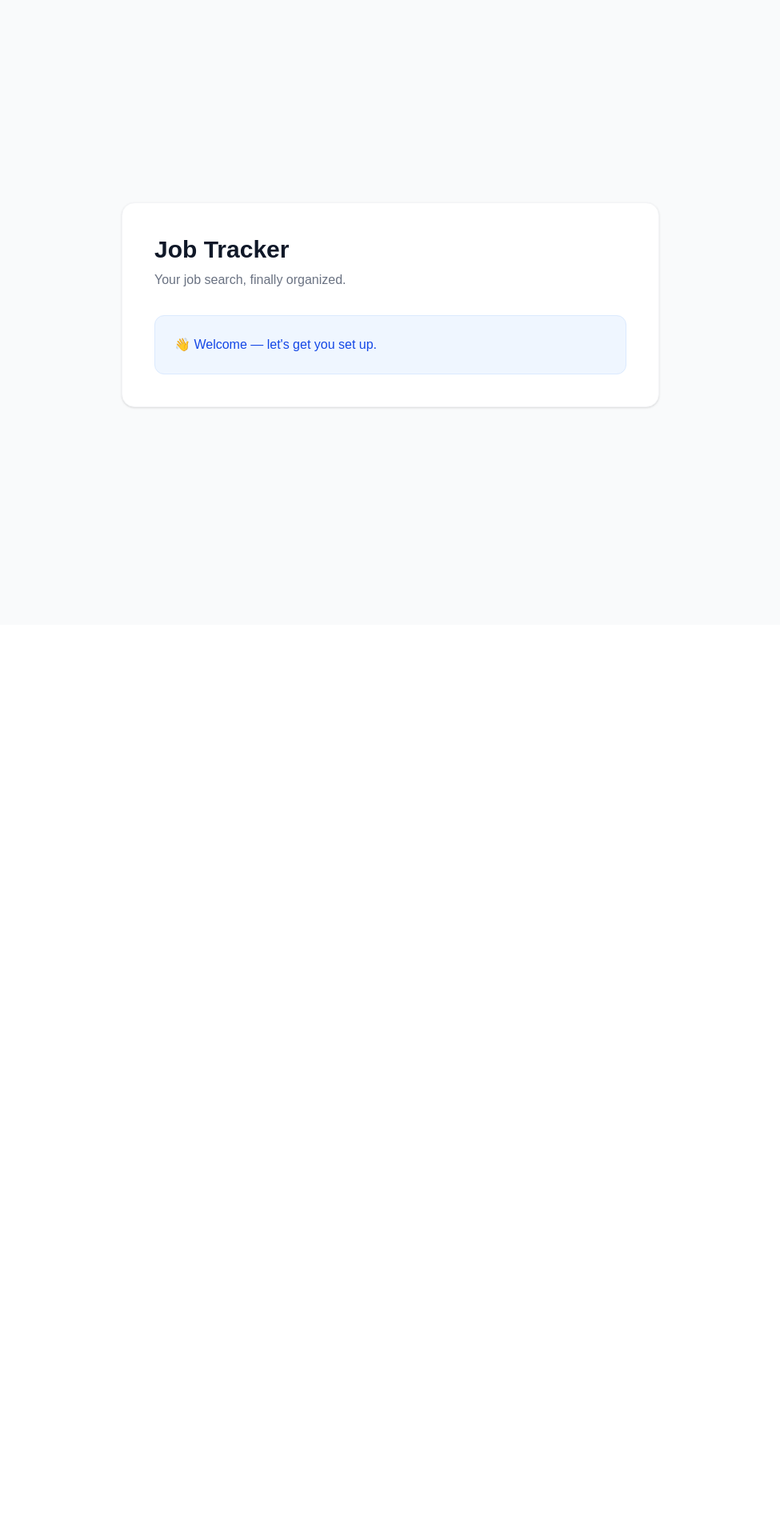
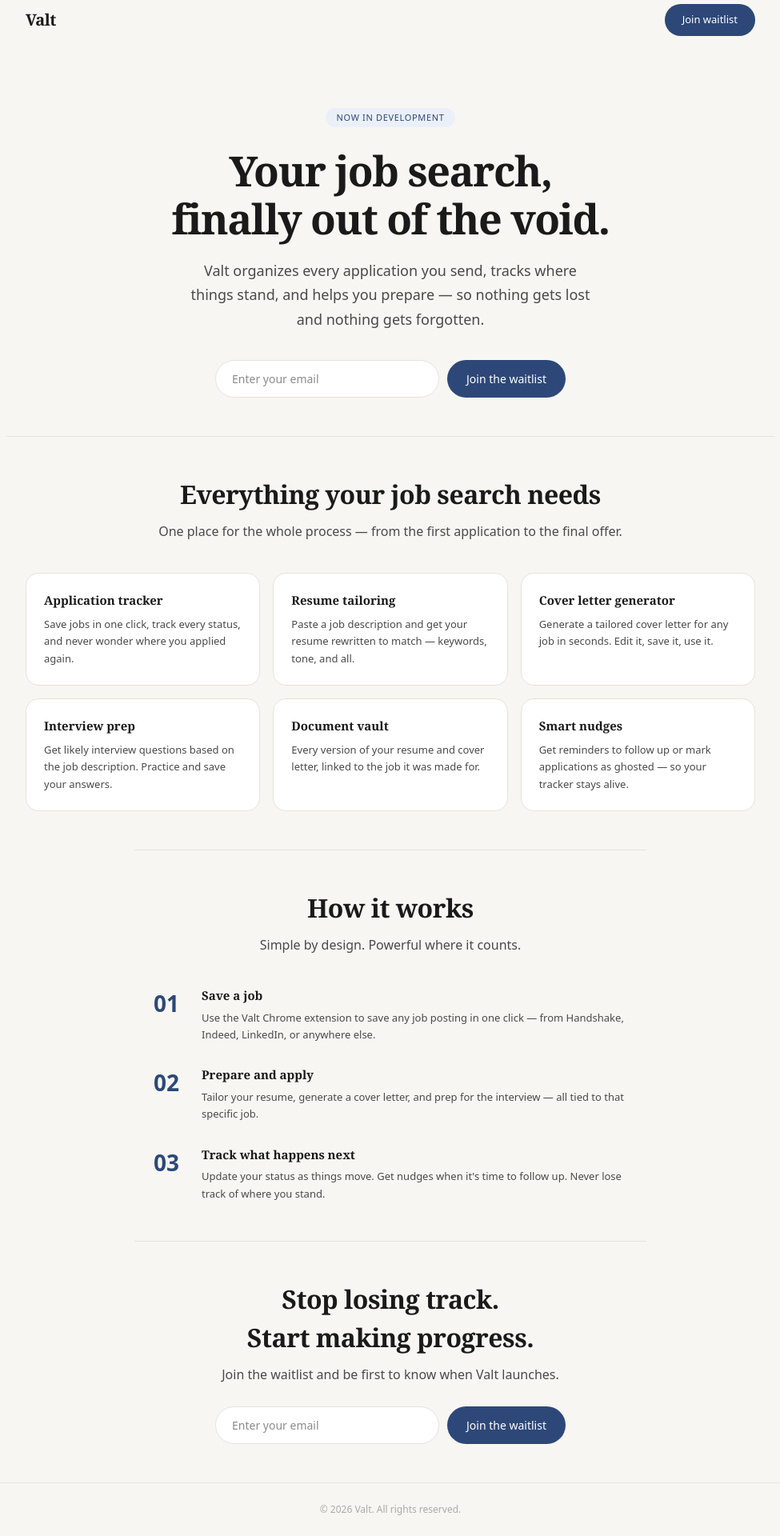
Before and after one commit to ashlynmcadams/job-tracker, a Next.js app: page / in a window 1280 px wide. Shown: the part 19-1939 px from the top of the page at 80% size, without its empty margins (152-1127 px from the left). Before the commit the page ends 800 px from the top, so only its background shows below. Built offline with nearby package versions, Linux system fonts and the light colour scheme.

Commit message:
landing page

```diff
--- a/app/page.tsx
+++ b/app/page.tsx
@@ -1,13 +1,142 @@
+"use client";
+import { useState } from "react";
+
 export default function Home() {
+  const [email, setEmail] = useState("");
+  const [submitted, setSubmitted] = useState(false);
+
+  function handleSubmit(e: React.MouseEvent) {
+    e.preventDefault();
+    if (email) setSubmitted(true);
+  }
+
   return (
-    <main className="min-h-screen bg-gray-50 flex flex-col items-center justify-center p-8">
-      <div className="max-w-2xl w-full bg-white rounded-2xl shadow-sm border border-gray-100 p-10">
-        <h1 className="text-3xl font-bold text-gray-900 mb-2">Job Tracker</h1>
-        <p className="text-gray-500 mb-8">Your job search, finally organized.</p>
-        <div className="bg-blue-50 border border-blue-100 rounded-xl p-6">
-          <p className="text-blue-700 font-medium">👋 Welcome — let's get you set up.</p>
+    <main style={{ background: "#F7F6F2", color: "#1A1A1A", minHeight: "100vh", fontFamily: "'Georgia', serif" }}>
+
+      {/* Nav */}
+      <nav style={{ maxWidth: 960, margin: "0 auto", padding: "24px 24px", display: "flex", alignItems: "center", justifyContent: "space-between" }}>
+        <span style={{ fontSize: 20, fontWeight: 600, letterSpacing: "-0.5px", color: "#1A1A1A", fontFamily: "'Georgia', serif" }}>Valt</span>
+        <button
+          onClick={() => document.getElementById("waitlist")?.scrollIntoView({ behavior: "smooth" })}
+          style={{ fontSize: 13, background: "#2D4878", color: "#fff", padding: "10px 22px", borderRadius: 999, border: "none", cursor: "pointer", fontFamily: "system-ui, sans-serif" }}
+        >
+          Join waitlist
+        </button>
+      </nav>
+
+      {/* Hero */}
+      <section style={{ maxWidth: 720, margin: "0 auto", padding: "64px 24px 48px", textAlign: "center" }}>
+        <div style={{ display: "inline-block", fontSize: 11, fontWeight: 500, background: "#EBF0F8", color: "#2D4878", padding: "4px 14px", borderRadius: 999, marginBottom: 24, letterSpacing: "0.06em", textTransform: "uppercase", fontFamily: "system-ui, sans-serif" }}>
+          Now in development
         </div>
-      </div>
+        <h1 style={{ fontSize: 52, fontWeight: 600, lineHeight: 1.15, letterSpacing: "-1.5px", marginBottom: 20, color: "#1A1A1A" }}>
+          Your job search,<br />finally out of the void.
+        </h1>
+        <p style={{ fontSize: 18, color: "#4A4A4A", maxWidth: 520, margin: "0 auto 36px", lineHeight: 1.7, fontFamily: "system-ui, sans-serif" }}>
+          Valt organizes every application you send, tracks where things stand, and helps you prepare — so nothing gets lost and nothing gets forgotten.
+        </p>
+        <div id="waitlist" style={{ display: "flex", flexDirection: "column", alignItems: "center", gap: 12 }}>
+          <div style={{ display: "flex", gap: 10, flexWrap: "wrap", justifyContent: "center" }}>
+            <input
+              type="email"
+              placeholder="Enter your email"
+              value={email}
+              onChange={(e) => setEmail(e.target.value)}
+              style={{ padding: "12px 20px", borderRadius: 999, border: "1px solid #E5E3DD", fontSize: 14, width: 280, outline: "none", background: "#fff", fontFamily: "system-ui, sans-serif", color: "#1A1A1A" }}
+            />
+            <button
+              onClick={handleSubmit}
+              style={{ padding: "12px 24px", background: "#2D4878", color: "#fff", fontSize: 14, borderRadius: 999, border: "none", cursor: "pointer", fontFamily: "system-ui, sans-serif" }}
+            >
+              {submitted ? "You're on the list!" : "Join the waitlist"}
+            </button>
+          </div>
+          {submitted && (
+            <p style={{ fontSize: 13, color: "#4A4A4A", fontFamily: "system-ui, sans-serif" }}>We'll be in touch soon.</p>
+          )}
+        </div>
+      </section>
+
+      {/* Features */}
+      <section style={{ maxWidth: 960, margin: "0 auto", padding: "48px 24px", borderTop: "1px solid #E5E3DD" }}>
+        <h2 style={{ fontSize: 32, fontWeight: 600, textAlign: "center", marginBottom: 10, letterSpacing: "-0.5px" }}>
+          Everything your job search needs
+        </h2>
+        <p style={{ textAlign: "center", color: "#4A4A4A", marginBottom: 40, fontSize: 16, fontFamily: "system-ui, sans-serif" }}>
+          One place for the whole process — from the first application to the final offer.
+        </p>
+        <div style={{ display: "grid", gridTemplateColumns: "repeat(auto-fit, minmax(260px, 1fr))", gap: 16 }}>
+          {[
+            { title: "Application tracker", desc: "Save jobs in one click, track every status, and never wonder where you applied again." },
+            { title: "Resume tailoring", desc: "Paste a job description and get your resume rewritten to match — keywords, tone, and all." },
+            { title: "Cover letter generator", desc: "Generate a tailored cover letter for any job in seconds. Edit it, save it, use it." },
+            { title: "Interview prep", desc: "Get likely interview questions based on the job description. Practice and save your answers." },
+            { title: "Document vault", desc: "Every version of your resume and cover letter, linked to the job it was made for." },
+            { title: "Smart nudges", desc: "Get reminders to follow up or mark applications as ghosted — so your tracker stays alive." },
+          ].map((f) => (
+            <div key={f.title} style={{ background: "#fff", border: "1px solid #E5E3DD", borderRadius: 16, padding: "22px 22px" }}>
+              <h3 style={{ fontSize: 15, fontWeight: 600, marginBottom: 8, color: "#1A1A1A" }}>{f.title}</h3>
+              <p style={{ fontSize: 13, color: "#4A4A4A", lineHeight: 1.65, fontFamily: "system-ui, sans-serif" }}>{f.desc}</p>
+            </div>
+          ))}
+        </div>
+      </section>
+
+      {/* How it works */}
+      <section style={{ maxWidth: 640, margin: "0 auto", padding: "48px 24px", borderTop: "1px solid #E5E3DD" }}>
+        <h2 style={{ fontSize: 32, fontWeight: 600, textAlign: "center", marginBottom: 10, letterSpacing: "-0.5px" }}>
+          How it works
+        </h2>
+        <p style={{ textAlign: "center", color: "#4A4A4A", marginBottom: 40, fontSize: 16, fontFamily: "system-ui, sans-serif" }}>
+          Simple by design. Powerful where it counts.
+        </p>
+        <div style={{ display: "flex", flexDirection: "column", gap: 28 }}>
+          {[
+            { step: "01", title: "Save a job", desc: "Use the Valt Chrome extension to save any job posting in one click — from Handshake, Indeed, LinkedIn, or anywhere else." },
+            { step: "02", title: "Prepare and apply", desc: "Tailor your resume, generate a cover letter, and prep for the interview — all tied to that specific job." },
+            { step: "03", title: "Track what happens next", desc: "Update your status as things move. Get nudges when it's time to follow up. Never lose track of where you stand." },
+          ].map((s) => (
+            <div key={s.step} style={{ display: "flex", gap: 20, alignItems: "flex-start" }}>
+              <span style={{ fontSize: 28, fontWeight: 700, color: "#2D4878", width: 40, flexShrink: 0, fontFamily: "system-ui, sans-serif" }}>{s.step}</span>
+              <div>
+                <h3 style={{ fontSize: 15, fontWeight: 600, marginBottom: 6, color: "#1A1A1A" }}>{s.title}</h3>
+                <p style={{ fontSize: 13, color: "#4A4A4A", lineHeight: 1.65, fontFamily: "system-ui, sans-serif" }}>{s.desc}</p>
+              </div>
+            </div>
+          ))}
+        </div>
+      </section>
+
+      {/* Bottom CTA */}
+      <section style={{ maxWidth: 640, margin: "0 auto", padding: "48px 24px", borderTop: "1px solid #E5E3DD", textAlign: "center" }}>
+        <h2 style={{ fontSize: 32, fontWeight: 600, marginBottom: 10, letterSpacing: "-0.5px" }}>
+          Stop losing track.<br />Start making progress.
+        </h2>
+        <p style={{ color: "#4A4A4A", marginBottom: 28, fontSize: 16, fontFamily: "system-ui, sans-serif" }}>
+          Join the waitlist and be first to know when Valt launches.
+        </p>
+        <div style={{ display: "flex", gap: 10, flexWrap: "wrap", justifyContent: "center" }}>
+          <input
+            type="email"
+            placeholder="Enter your email"
+            value={email}
+            onChange={(e) => setEmail(e.target.value)}
+            style={{ padding: "12px 20px", borderRadius: 999, border: "1px solid #E5E3DD", fontSize: 14, width: 280, outline: "none", background: "#fff", fontFamily: "system-ui, sans-serif", color: "#1A1A1A" }}
+          />
+          <button
+            onClick={handleSubmit}
+            style={{ padding: "12px 24px", background: "#2D4878", color: "#fff", fontSize: 14, borderRadius: 999, border: "none", cursor: "pointer", fontFamily: "system-ui, sans-serif" }}
+          >
+            {submitted ? "You're on the list!" : "Join the waitlist"}
+          </button>
+        </div>
+      </section>
+
+      {/* Footer */}
+      <footer style={{ borderTop: "1px solid #E5E3DD", padding: "24px", textAlign: "center", fontSize: 12, color: "#AAAAAA", fontFamily: "system-ui, sans-serif" }}>
+        © 2026 Valt. All rights reserved.
+      </footer>
+
     </main>
-  )
+  );
 }
```
